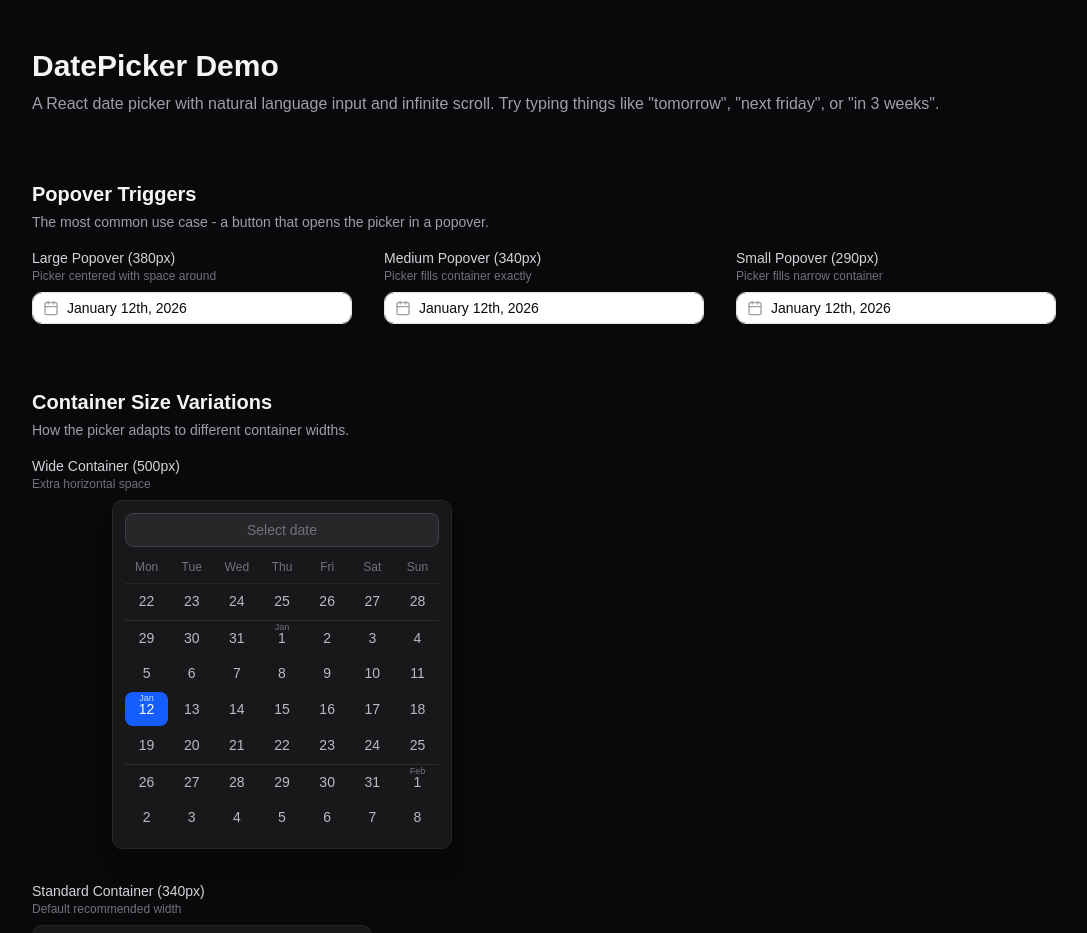
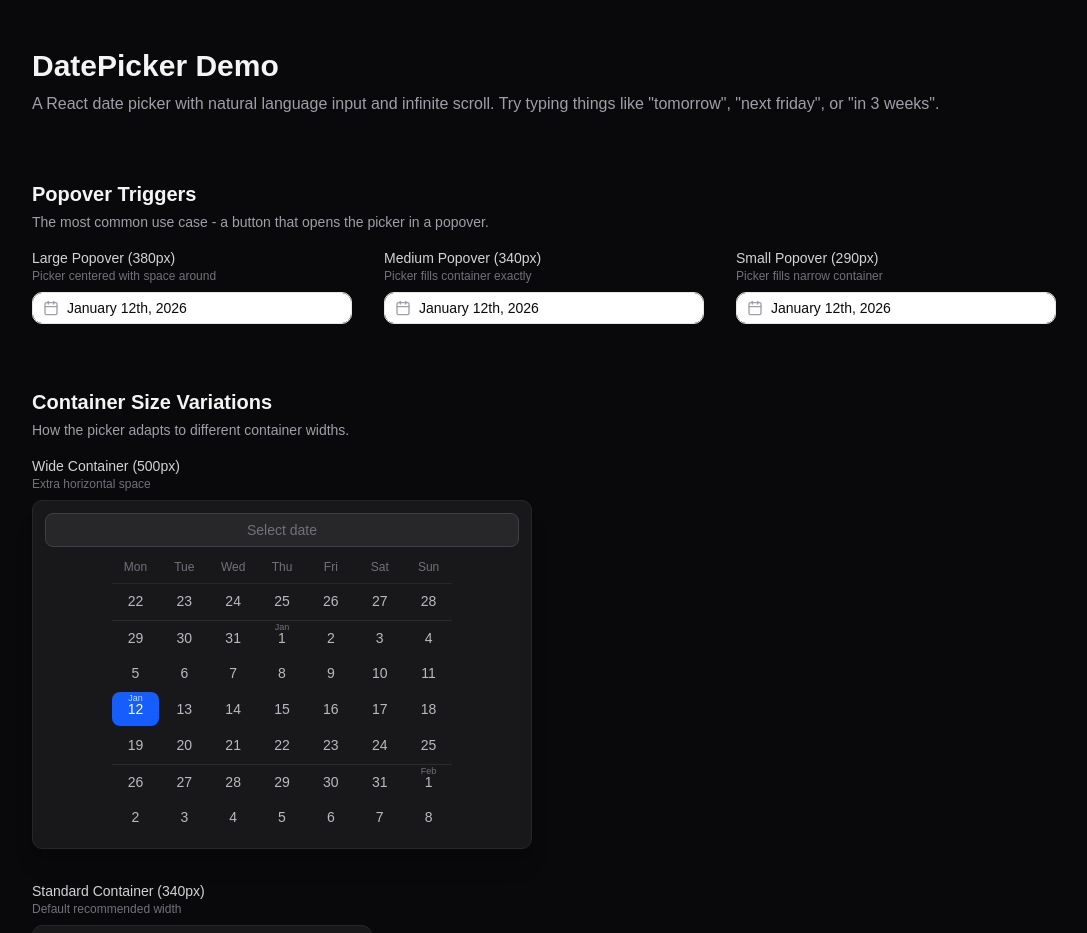
Before and after one commit to dannysmith/datepicker-danny, a React (Vite) app: page / in a window 1280 px wide. Shown: the top 933 px of the page, without its empty margins (96-1183 px from the left). Built offline with nearby package versions, Linux system fonts and the light colour scheme.

Commit message:
Widget fills container

```diff
--- a/src/components/datepicker/CalendarGrid.tsx
+++ b/src/components/datepicker/CalendarGrid.tsx
@@ -217,7 +217,7 @@ export const CalendarGrid = forwardRef<CalendarGridHandle, CalendarGridProps>(fu
   const announcedMonth = format(selectedDate, "MMMM yyyy");
 
   return (
-    <div className="flex flex-col">
+    <div className="mx-auto flex max-w-[340px] flex-col">
       {/* Screen reader announcement for current month */}
       <div
         aria-live="polite"
--- a/src/components/datepicker/DatePicker.tsx
+++ b/src/components/datepicker/DatePicker.tsx
@@ -100,7 +100,7 @@ export function DatePicker({
     : `date-${format(selectedDate, "yyyy-MM-dd")}`;
 
   return (
-    <div className="w-full min-w-[260px] max-w-[340px] mx-auto rounded-lg border border-dp-border bg-dp-bg p-3 shadow-xl">
+    <div className="w-full min-w-[200px] rounded-lg border border-dp-border bg-dp-bg p-3 shadow-xl">
       {/* Screen reader instructions */}
       <div id="datepicker-instructions" className="sr-only">
         Use arrow keys to navigate dates, Enter to select, or type to search
```
